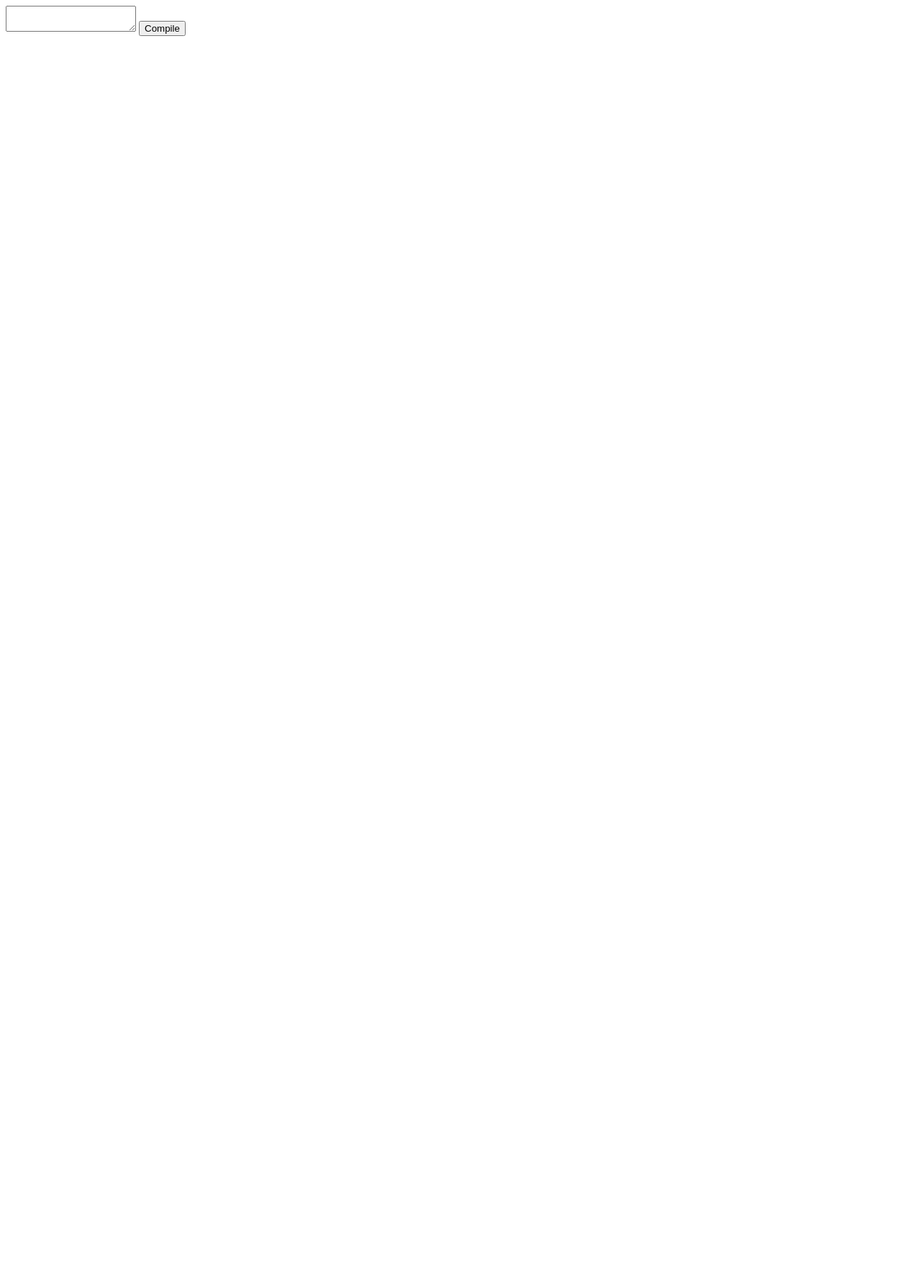
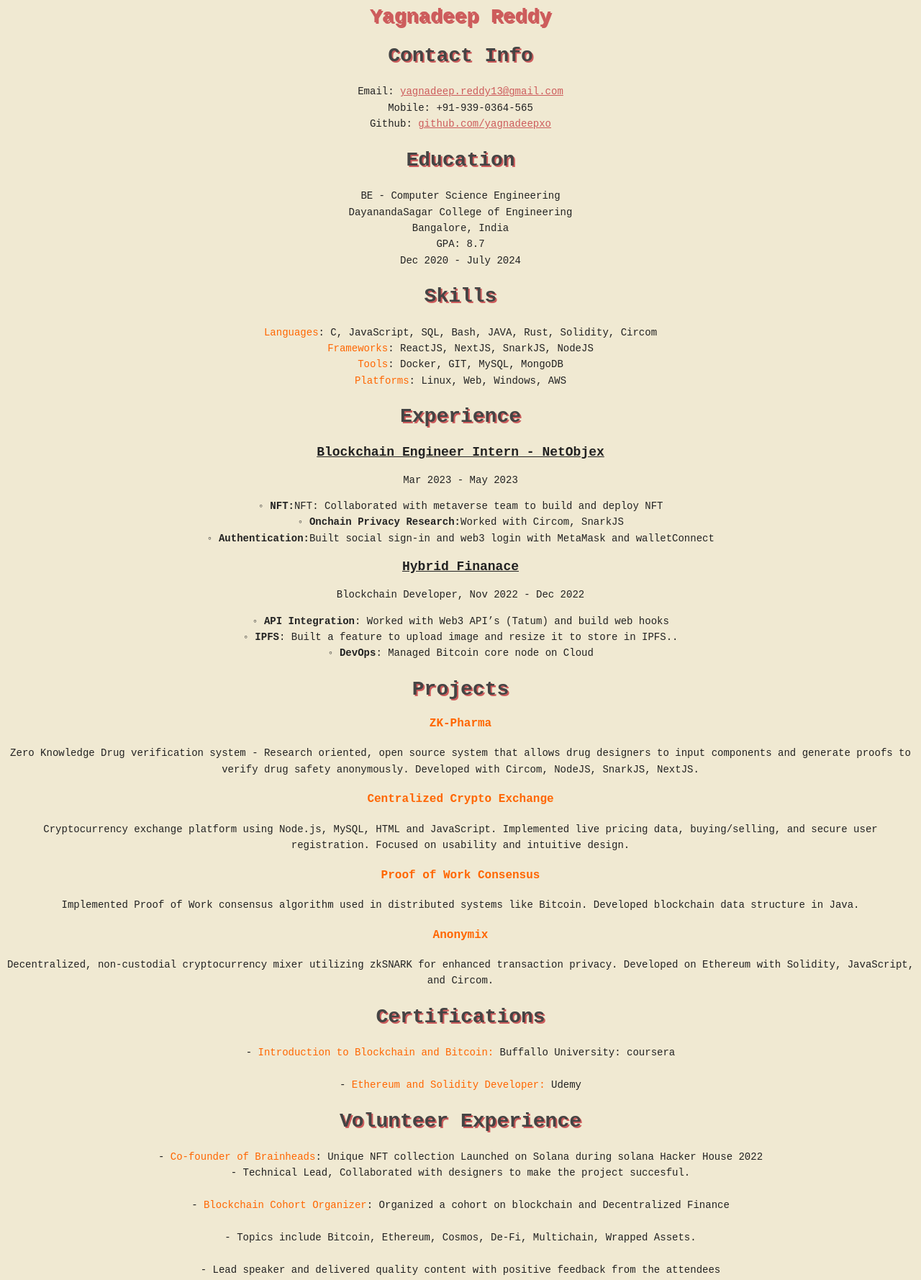
Before and after one commit to yagnadeepxo/ZK-devtool, a plain HTML site: page index.html in a window 1280 px wide. Shown: the whole page at 72% size. Before the commit the page ends 800 px from the top, so only its background shows below. Drawn offline with Linux system fonts and the light colour scheme.

Commit message:
commit 1

```diff
--- a/index.html
+++ b/index.html
@@ -1,46 +1,142 @@
-<!DOCTYPE html>
+
 <html>
+
 <head>
-  <title>Circom Compiler</title>
+  <title>Yagnadeep Reddy - Resume</title>
+
+  <style>
+    @import url('https://fonts.googleapis.com/css2?family=Orbitron:wght@400;500;600;700;800;900&display=swap');
+
+    body {
+  background-color: #F0E9D2;
+  color: #222;
+  font-family: 'VT323', monospace;
+  text-align: center;
+}
+
+h1, h2 {
+  font-size: 28px;
+  text-align: center;
+  text-shadow: 2px 2px 0px #CD5C5C;
+}
+
+h1 {
+  color: #CD5C5C;
+}
+
+h2 {
+  color: #444;
+}
+
+h3 {
+  font-size: 18px;
+  text-decoration: underline;
+}
+
+p {
+  font-size: 14px;
+  line-height: 1.6;
+}
+
+a {
+  color: #CD5C5C;
+}
+
+.neon {
+  font-size: 40px;
+  color: #FFF;
+  text-shadow:
+    2px 2px 0 #444,
+    4px 4px 0 #555;
+}
+
+
+  </style>
+
 </head>
 
 <body>
 
-  <textarea id="circom-code"></textarea>
+  <h1>Yagnadeep Reddy</h1>
 
-  <button id="compile-button">Compile</button>
+  <h2>Contact Info</h2>
 
-  <script>
-    const codeArea = document.getElementById('circom-code');
-    const compileBtn = document.getElementById('compile-button');
+  <p>
+    Email: <a href="mailto:yagnadeep.reddy13@gmail.com">yagnadeep.reddy13@gmail.com</a><br>
+    Mobile: +91-939-0364-565<br>
+    Github: <a href="https://github.com/yagnadeepxo" target="_blank">github.com/yagnadeepxo</a>
+  </p>
 
-    compileBtn.addEventListener('click', () => {
-      const code = codeArea.value;
+  <h2>Education</h2>
 
-      fetch('/', {
-        method: 'POST',
-        headers: {
-          'Content-Type': 'application/json'
-        },
-        body: JSON.stringify({ code })
-      })
-      .then(res => {
-        if (res.ok) {
-          return res.text();
-        } else {
-          throw new Error('Compilation failed');
-        }
-      })
-      .then(message => {
-        alert(message);
-      })
-      .catch(err => {
-        console.error(err);
-        alert('Compilation failed');
-      });
+  <p>
+    BE - Computer Science Engineering<br>
+    DayanandaSagar College of Engineering<br>
+    Bangalore, India<br>
+    GPA: 8.7<br>
+    Dec 2020 - July 2024
+  </p>
 
-    });
-  </script>
+  <h2>Skills</h2>
+
+  <p>
+    <span style="color:#f60;">Languages</span>: C, JavaScript, SQL, Bash, JAVA, Rust, Solidity, Circom<br>
+    <span style="color:#f60;">Frameworks</span>: ReactJS, NextJS, SnarkJS, NodeJS<br>
+    <span style="color:#f60;">Tools</span>: Docker, GIT, MySQL, MongoDB<br>
+    <span style="color:#f60;">Platforms</span>: Linux, Web, Windows, AWS
+  </p>
+
+  <h2>Experience</h2>
+
+  <h3>Blockchain Engineer Intern - NetObjex</h3>
+  <p>Mar 2023 - May 2023</p>
+
+  <p>
+    ◦ <b>NFT:</b>NFT:</span> Collaborated with metaverse team to build and deploy NFT<br>
+    ◦ <b>Onchain Privacy Research:</b>Worked with Circom, SnarkJS<br>
+    ◦ <b>Authentication:</b>Built social sign-in and web3 login with MetaMask and walletConnect
+  </p>
+
+  <h3>Hybrid Finanace</h3>
+  <p>Blockchain Developer, Nov 2022 - Dec 2022</p>
+
+  <p>
+    ◦ <b>API Integration</b>: Worked with Web3 API’s (Tatum) and build web hooks<br>
+    ◦ <b>IPFS</b>: Built a feature to upload image and resize it to store in IPFS..<br>
+    ◦ <b>DevOps</b>: Managed Bitcoin core node on Cloud
+  </p>
+
+  <h2>Projects</h2>
+
+<h4 style="color: #f60;">ZK-Pharma</h3>
+<p>Zero Knowledge Drug verification system - Research oriented, open source system that allows drug designers to input components and generate proofs to verify drug safety anonymously. Developed with Circom, NodeJS, SnarkJS, NextJS.</p>
+
+<h4 style="color: #f60;">Centralized Crypto Exchange</h3>
+<p>Cryptocurrency exchange platform using Node.js, MySQL, HTML and JavaScript. Implemented live pricing data, buying/selling, and secure user registration. Focused on usability and intuitive design.</p>
+
+<h4 style="color: #f60;">Proof of Work Consensus</h3>
+<p>Implemented Proof of Work consensus algorithm used in distributed systems like Bitcoin. Developed blockchain data structure in Java.</p>
+
+<h4 style="color: #f60;">Anonymix</h3>
+<p>Decentralized, non-custodial cryptocurrency mixer utilizing zkSNARK for enhanced transaction privacy. Developed on Ethereum with Solidity, JavaScript, and Circom.</p>
+
+  <h2>Certifications</h2>
+
+  <p>
+    - <span style="color:#f60;">Introduction to Blockchain and Bitcoin: </span>Buffallo University: coursera<br><br>
+    - <span style="color:#f60;">Ethereum and Solidity Developer: </span>Udemy
+  </p>
+
+  <h2>Volunteer Experience</h2>
+
+<p>
+  - <span style="color:#f60;">Co-founder of Brainheads</span>: Unique NFT collection Launched on Solana during solana Hacker House 2022<br>
+  -  Technical Lead, Collaborated with designers to make the project succesful.<br><br>
+  - <span style="color:#f60;">Blockchain Cohort Organizer</span>: Organized a cohort on blockchain and Decentralized Finance<br><br>
+  -  Topics include Bitcoin, Ethereum, Cosmos, De-Fi, Multichain, Wrapped Assets.<br><br>
+  -  Lead speaker and delivered quality content with positive feedback from the attendees
+</p>
 
 </body>
+
 </html>
```
